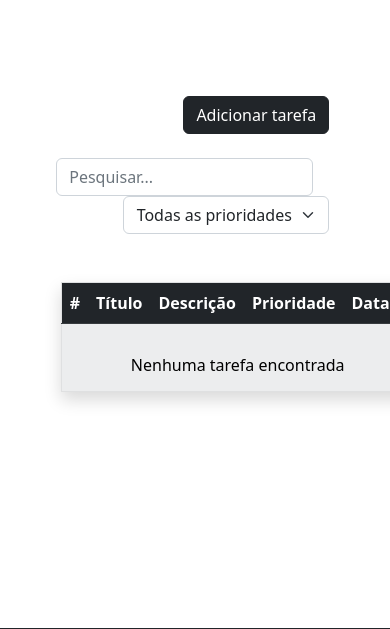
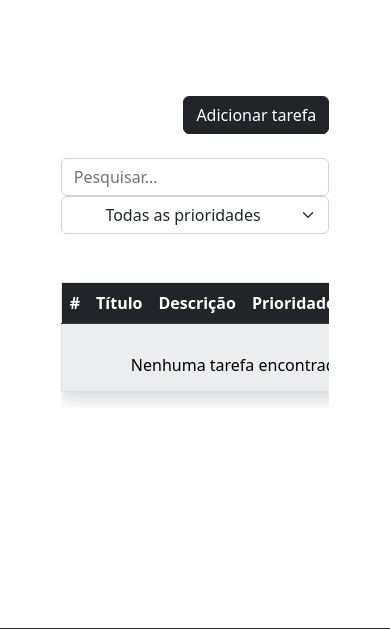
Before and after one commit to raphael-araujo/lista-de-tarefas, a Django app: page / in a window 390 px wide. Shown: the top 629 px of the page. Run offline with Django 4.2, Linux system fonts and the light colour scheme; data that the repository does not hold is empty; some libraries are stand-ins or nearby versions.

Commit message:
Corrigindo responsividade da página de tarefas

```diff
--- a/tarefas/templates/index.html
+++ b/tarefas/templates/index.html
@@ -16,17 +16,17 @@
                     </div>
                 </div>
                 <br>
-                <div class="row g-0 justify-content-end d-flex" hx-get="{% url 'lista_tarefas' %}"
+                <div class="row justify-content-center justify-content-md-end" hx-get="{% url 'lista_tarefas' %}"
                     hx-trigger="change from:body #filtro_prioridade" hx-target="#search-results"
                     hx-include="#filtro_titulo, #filtro_prioridade">
 
-                    <div class="col-auto me-3">
+                    <div class="col-md-auto d-flex flex-column flex-row">
                         <input id="filtro_titulo" class="form-control" type="search" name="titulo"
                             placeholder="Pesquisar..." hx-get="{% url 'lista_tarefas' %}"
                             hx-trigger="keyup changed delay:500ms, search">
                     </div>
 
-                    <div class="col-auto">
+                    <div class="col-md-auto d-flex flex-column flex-row">
                         <select class="form-select text-center" id="filtro_prioridade" title="filtro-prioridade"
                             name="prioridade">
                             <option value="">
@@ -42,6 +42,7 @@
                 </div>
                 <br>
                 <br>
+                <div class="table-responsive">
                     <table class="table table-striped table-light table-hover align-middle" border="1" vertical-align="center">
                         <thead class="table-dark">
                             <tr>
@@ -62,6 +63,7 @@
                             </tr>
                         </tbody>
                     </table>
+                </div>
                 <br><br><br>
             </div>
         </div>
@@ -75,7 +77,7 @@
 
     <!-- Empty toast to show the message -->
     <div class="toast-container position-fixed bottom-0 end-0 p-3">
-        <div id="toast" class="toast align-items-center text-white bg-dark border-0" role="alert"
+        <div id="toast" class="toast align-items-center text-dark bg-warning border-0" role="alert"
             aria-live="assertive" aria-atomic="true">
             <div class="d-flex">
                 <div id="toast-body" class="toast-body"></div>
```
Lines whose indentation alone changed are shown as unchanged.
